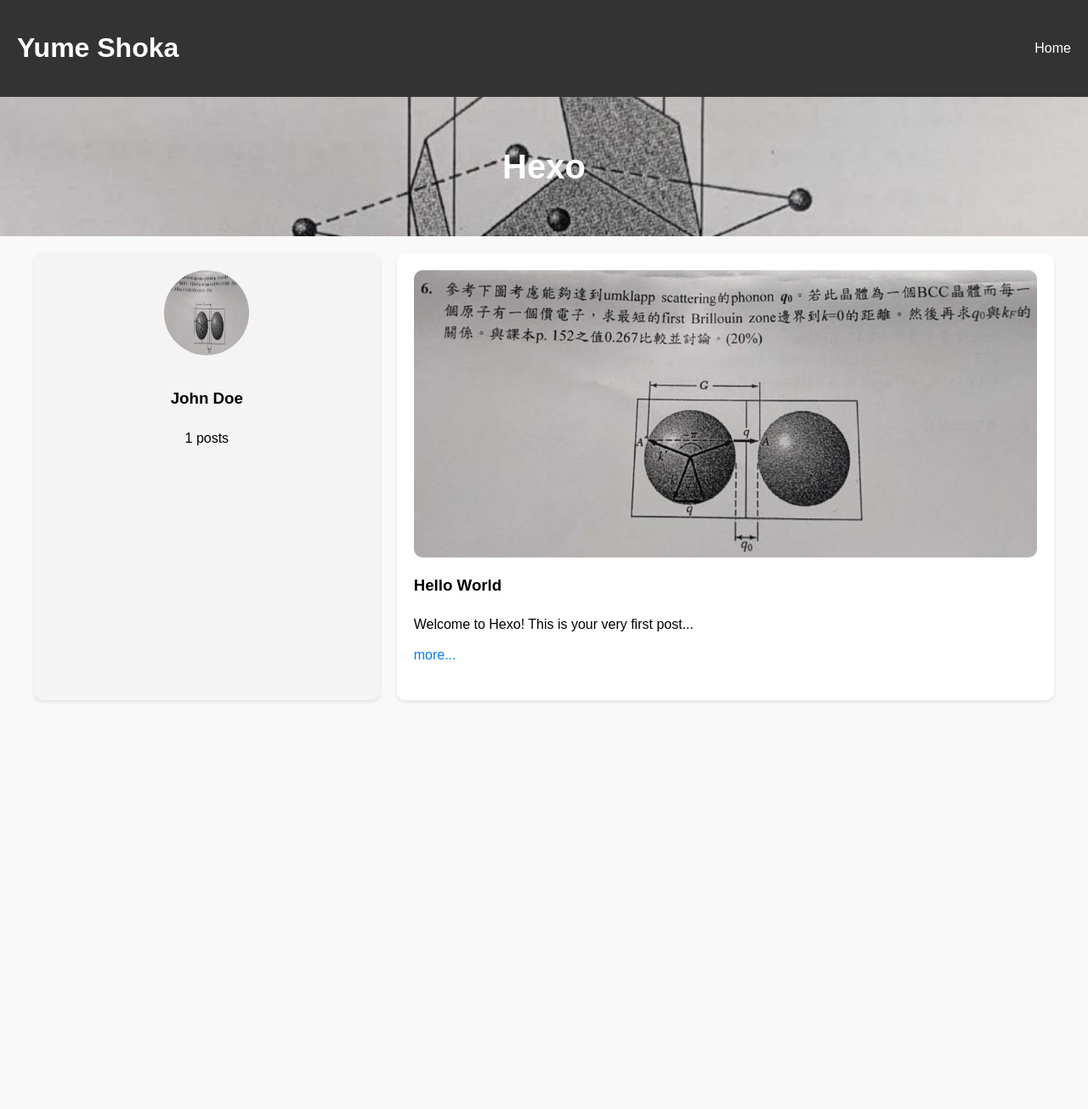
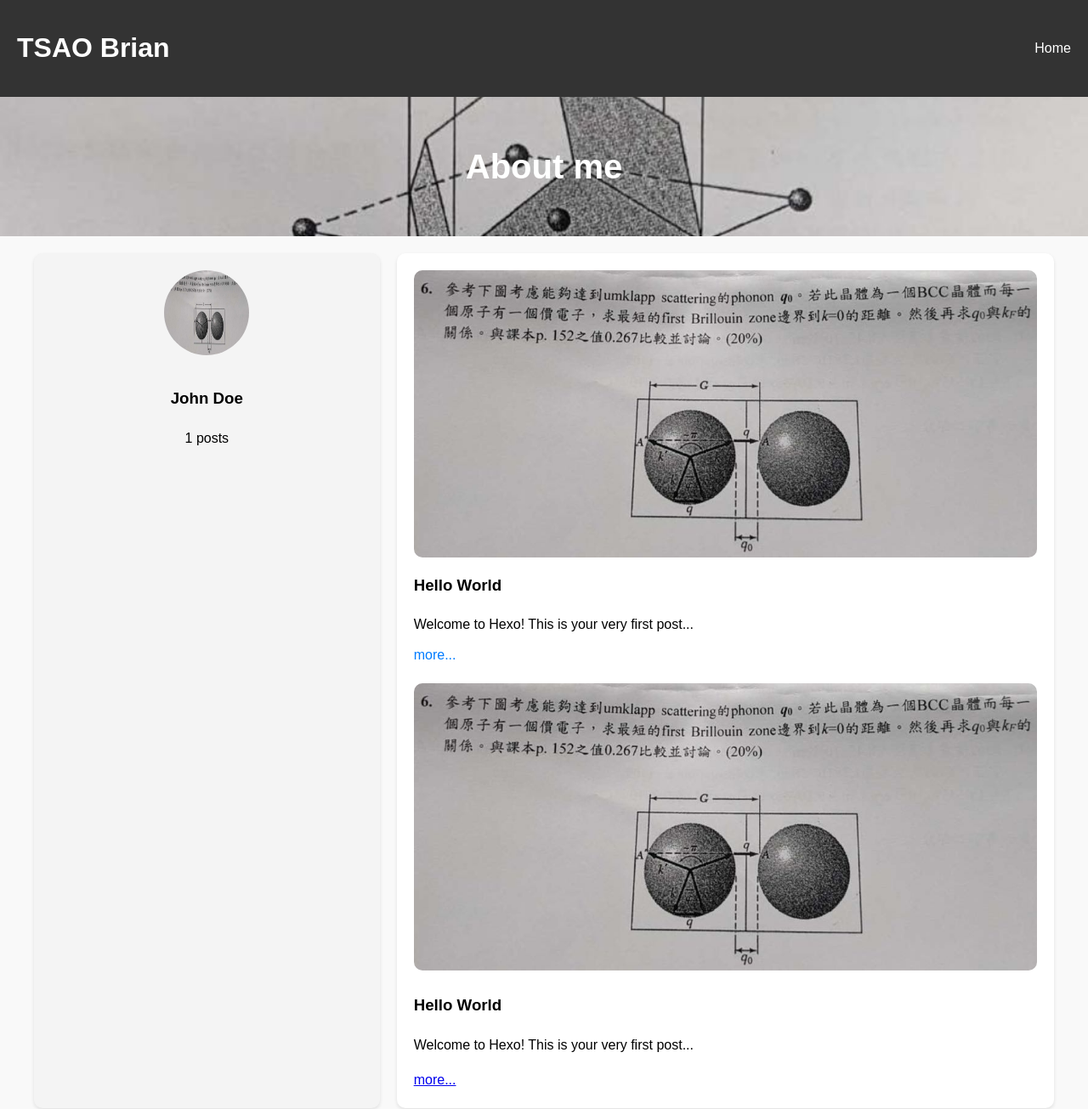
Before and after one commit to zoo312760851/testforrepublic, a plain HTML site: page test.html in a window 1280 px wide. Shown: the top 1305 px of the page at 85% size. Before the commit the page ends 844 px from the top, so only its background shows below. Drawn offline with Linux system fonts and the light colour scheme.

Commit message:
Update test.html

```diff
--- a/test.html
+++ b/test.html
@@ -3,13 +3,13 @@
 <head>
   <meta charset="UTF-8">
   <meta name="viewport" content="width=device-width, initial-scale=1.0">
-  <title>Yume Shoka</title>
+  <title>TSAO Brian</title>
   <link rel="stylesheet" href="assets/css/style.css">
 </head>
 <body>
   <!-- 上半部 Navbar -->
   <header class="navbar">
-    <h1>Yume Shoka</h1>
+    <h1>TSAO Brian</h1>
     <nav>
       <a href="#">Home</a>
     </nav>
@@ -18,7 +18,7 @@
   <!-- 上半部 Hero -->
   <section class="hero">
     <div class="hero-content">
-      <h2>Hexo</h2>
+      <h2>About me</h2>
     </div>
   </section>
 
@@ -41,6 +41,12 @@
         <p>Welcome to Hexo! This is your very first post...</p>
         <a href="#">more...</a>
       </article>
+      <article class="post1">
+        <img class="post-img" src="photos/photo1.jpg" alt="Post Thumbnail">
+        <h3>Hello World</h3>
+        <p>Welcome to Hexo! This is your very first post...</p>
+        <a href="#">more...</a>
+      </article>
     </section>
   </main>
 </body>
```
